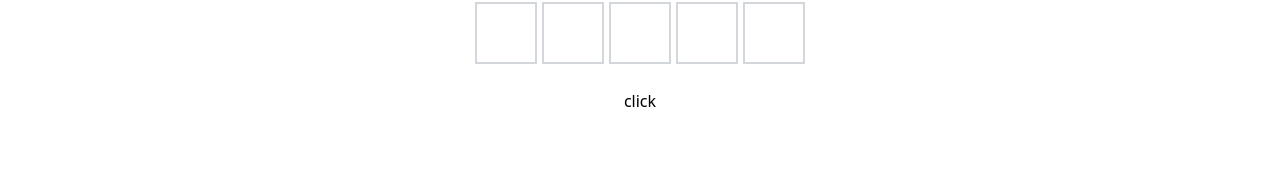
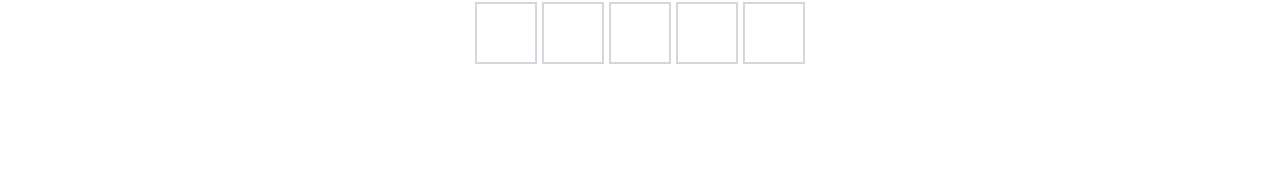
Before and after one commit to FECrash/vue-wordle, a Vue app: page / in a window 1280 px wide. Shown: the part 397-579 px from the top of the page. Built offline with nearby package versions, Linux system fonts and the light colour scheme.

Commit message:
🎆Style: 불필요 코드 제거

```diff
--- a/src/components/Gameboard/Gameboard.vue
+++ b/src/components/Gameboard/Gameboard.vue
@@ -12,19 +12,14 @@ store.subscribe((_, state) => {
   const cloned = cloneDeep(state.gameboard);
   items.value = cloned;
 });
-
-const test = () => {
-  store.dispatch('inputLetter', { row: 3, col: 2, letter: 'j' });
-};
 </script>
 <template>
   <section class="flex flex-col justify-center items-center flex-grow">
     <div class="w-[350px] h-[420px] grid grid-rows-[repeat(6,1fr)] gap-[5px] p-[10px] box-border">
       <!-- TODO: 여기를 row 컴포넌트로 분리하는 것이 좋은가? -->
       <div v-for="(row, index) in items" :key="'p' + index" class="grid grid-cols-[repeat(5,1fr)] gap-[5px]">
-        <Gamepad :row="index" :input="row" :items="items" />
+        <Gamepad :row="index" :input="row" />
       </div>
-      <button @click="test">click</button>
     </div>
   </section>
 </template>
```
